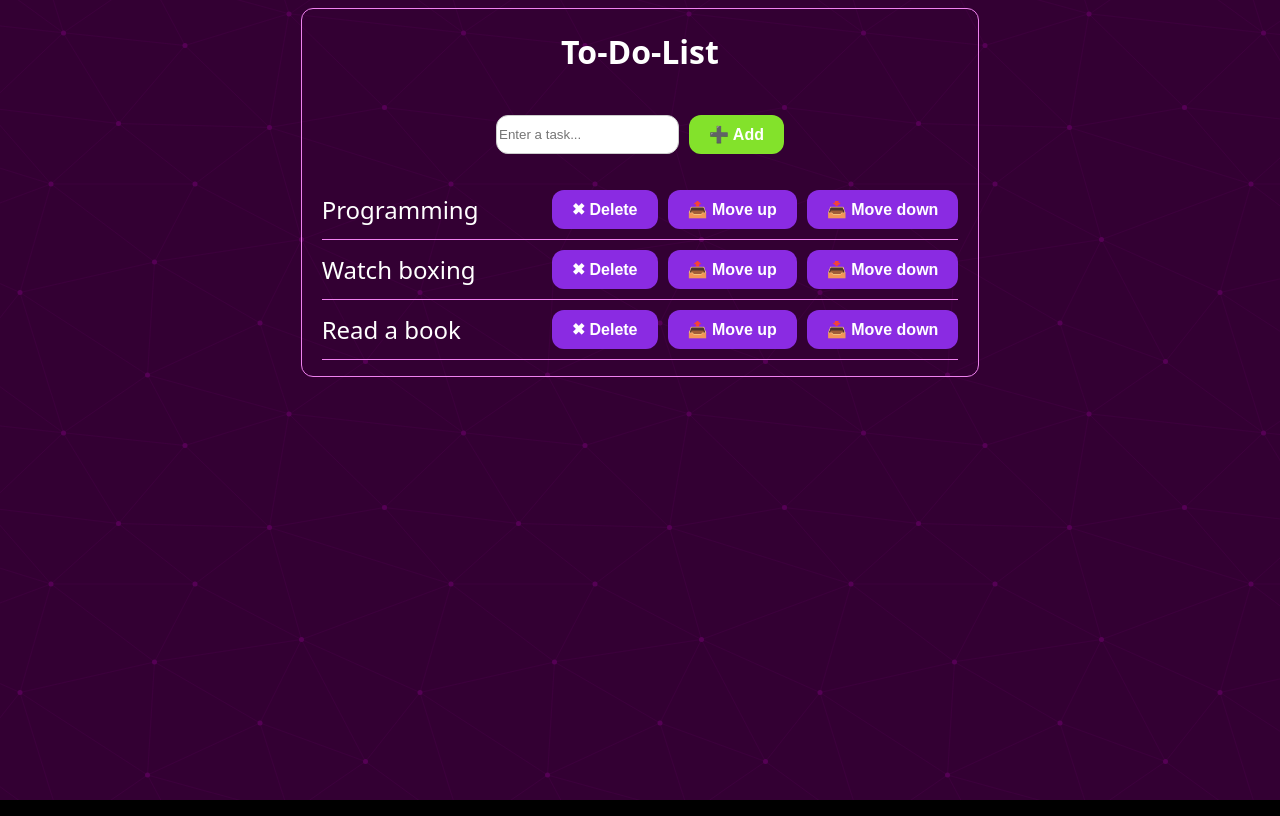
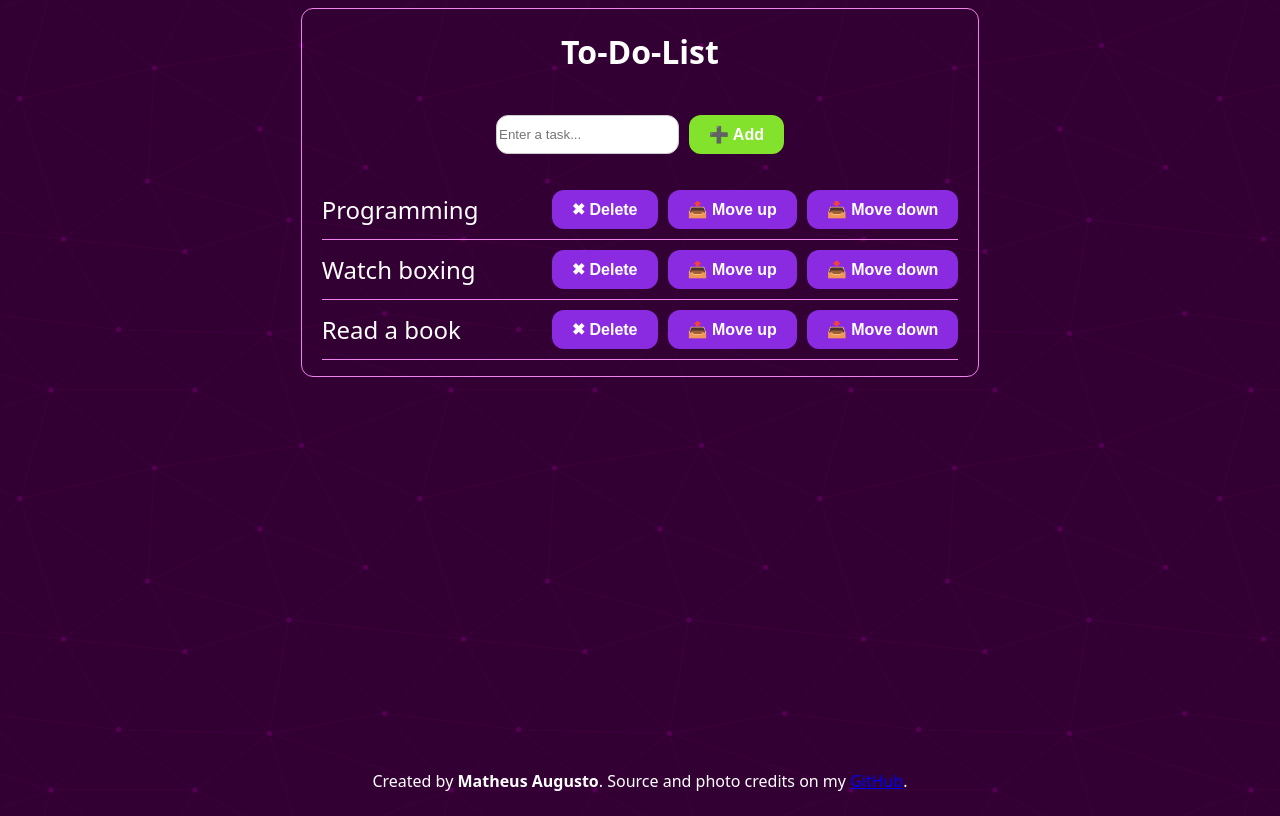
Before and after one commit to 4whatspc3/React-To-Do-List, a React (Vite) app: page / in a window 1280 px wide. Built offline with nearby package versions, Linux system fonts and the light colour scheme; a web font is replaced by a local one.

Commit message:
feat: Add a container displaying author information

```diff
--- a/src/ToDoList.jsx
+++ b/src/ToDoList.jsx
@@ -86,6 +86,16 @@ function ToDoList() {
           ))}
         </ol>
       </div>
+
+      <div className="author">
+        <p>
+          Created by <b>Matheus Augusto</b>. Source and photo credits on my{" "}
+          <a href="https://github.com/4whatspc3" target="_blank">
+            GitHub
+          </a>
+          .
+        </p>
+      </div>
     </>
   );
 }
--- a/src/index.css
+++ b/src/index.css
@@ -1,6 +1,7 @@
 @import url("https://fonts.googleapis.com/css2?family=Jersey+15&display=swap");
 
 body {
+    overflow: hidden;
     background-color: black;
     background-image: url("./assets/endless-constellation.svg");
     display: flex;
@@ -21,6 +22,13 @@ to {
 }
 }
 
+#root {
+    min-height: 100vh;
+    display: flex;
+    flex-direction: column;
+    justify-content: space-between;
+    align-items: center;
+}
 
 .to-do-list {
     display: flex;
@@ -100,6 +108,11 @@ span {
     transform: scale(1.1);
 }
 
+.author {
+    color: white;
+    text-align: center;
+}
+
 @media (max-width: 700px) {
     .to-do-list {
         min-width: 400px;
```
